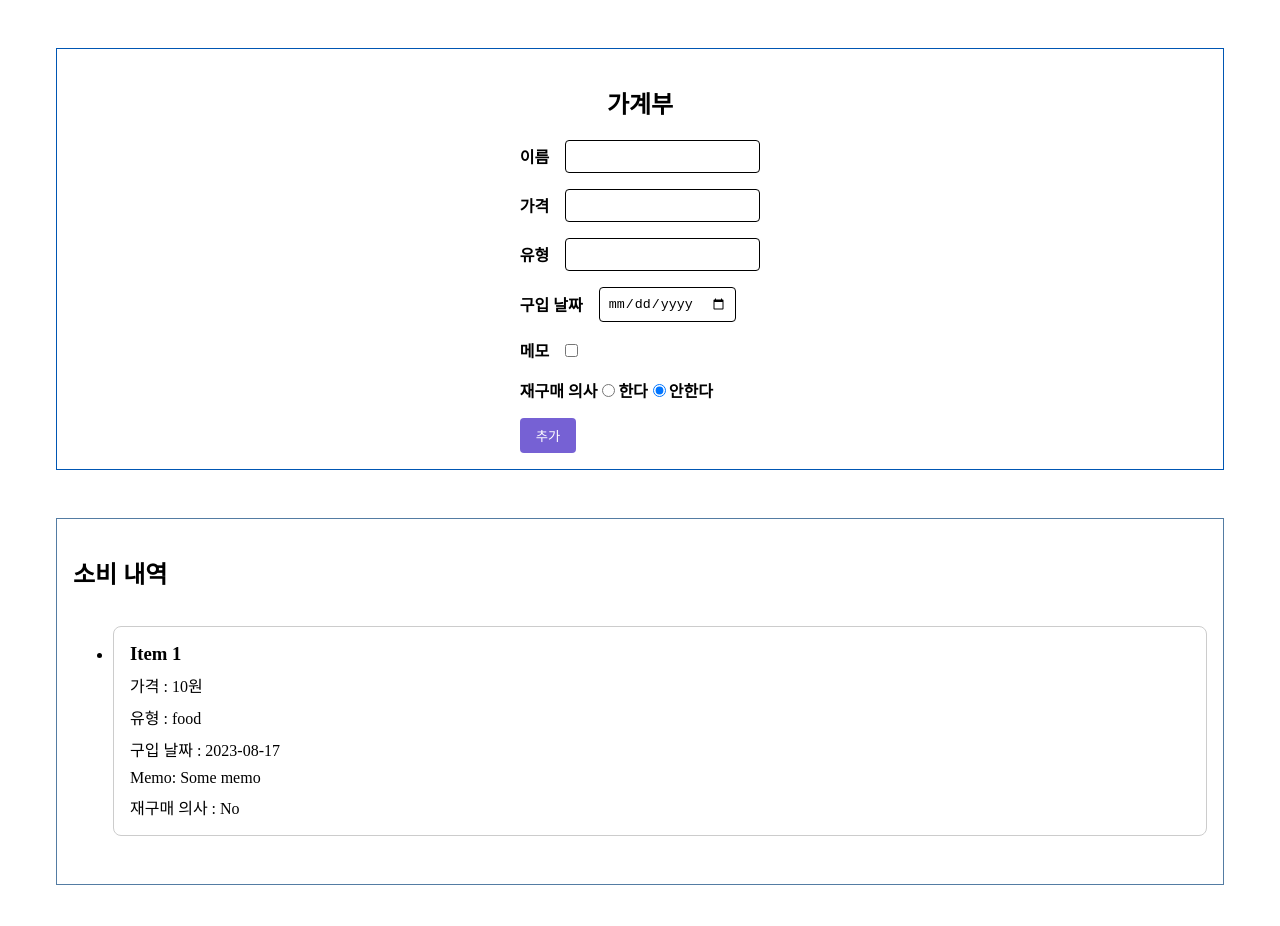
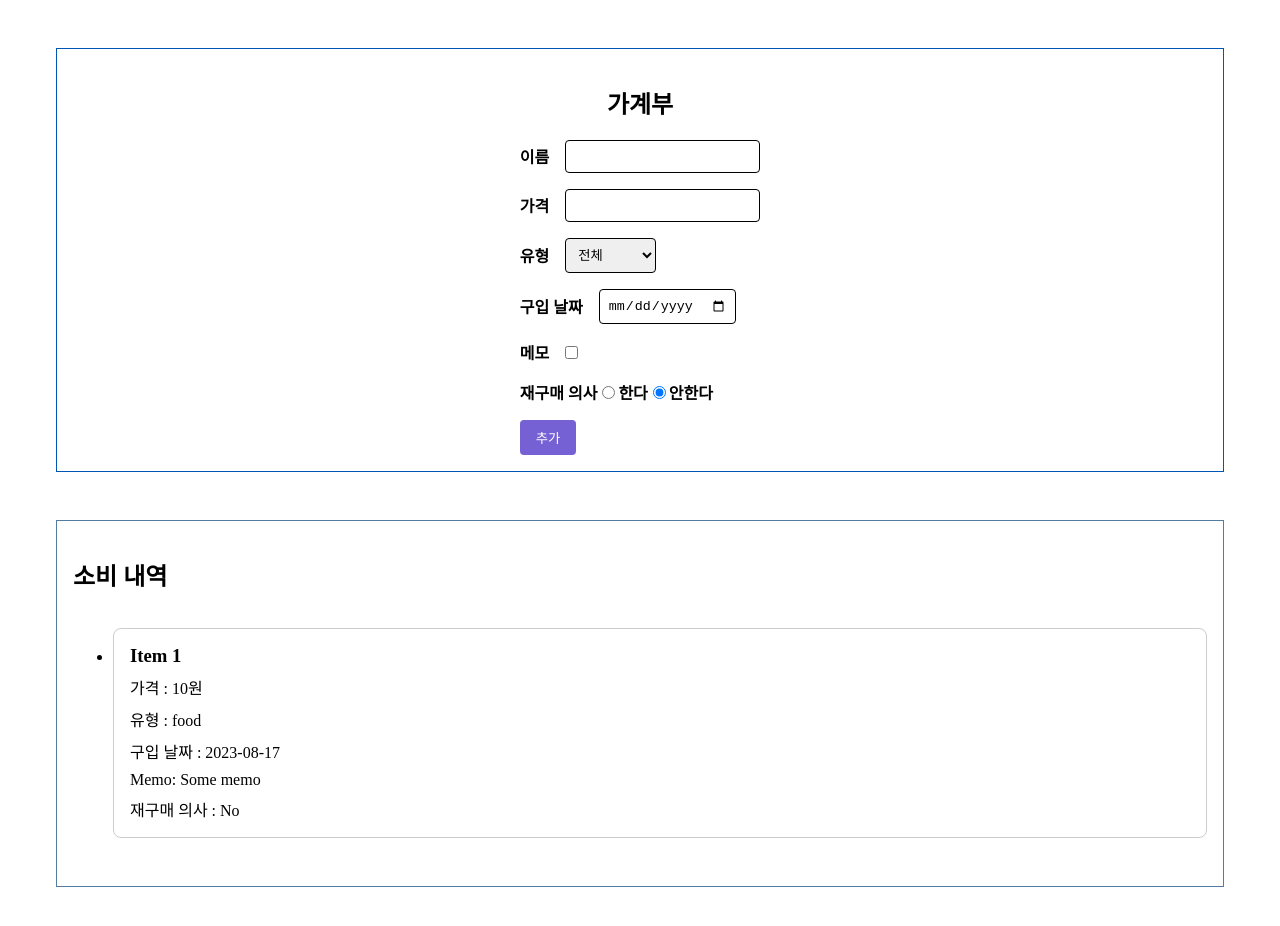
Before and after one commit to justkeepgoin/budget-practice, a React (Create React App) app: page / in a window 1280 px wide. Shown: the top 926 px of the page. Built offline with nearby package versions, Linux system fonts and the light colour scheme.

Commit message:
feat. 재구매의사 라디오 로직 수정
- 재구매의사 라디오가 true값만 선택되어 로직 수정
- 유형 필터 선택 옵션 수정

```diff
--- a/src/ExpenseForm.js
+++ b/src/ExpenseForm.js
@@ -12,12 +12,22 @@ const ExpenseForm = (props) => {
     wantsToRepurchase: false,
   });
 
+  const handleRadioChange = (value) => {
+    setFormData((prevData) => ({
+      ...prevData,
+      wantsToRepurchase: value,
+    }));
+  };
+
   const handleInputChange = (event) => {
     const { name, value, type, checked } = event.target;
 
+    const inputValue =
+      type === "checkbox" || type === "radio" ? checked : value;
+
     setFormData((prevData) => ({
       ...prevData,
-      [name]: type === "checkbox" ? checked : value,
+      [name]: inputValue,
     }));
   };
 
@@ -66,13 +76,20 @@ const ExpenseForm = (props) => {
         <div className={styles["form-row"]}>
           <label className={styles["form-label"]}>
             유형
-            <input
+            <select
               className={styles["form-input"]}
-              type="text"
               name="type"
               value={formData.type}
               onChange={handleInputChange}
-            />
+            >
+              <option value="">전체</option>
+              <option value="food">식사</option>
+              <option value="cafe">카페</option>
+              <option value="life">생활</option>
+              <option value="culture">문화/여가</option>
+              <option value="cosmetic">의복/미용</option>
+              <option value="entertainment">술/유흥</option>
+            </select>
           </label>
         </div>
         <div className={styles["form-row"]}>
@@ -120,9 +137,9 @@ const ExpenseForm = (props) => {
               <input
                 type="radio"
                 name="wantsToRepurchase"
-                value="true"
-                checked={formData.wantsToRepurchase}
-                onChange={handleInputChange}
+                value={true}
+                checked={formData.wantsToRepurchase === true}
+                onChange={() => handleRadioChange(true)}
               />
               한다
             </label>
@@ -130,9 +147,9 @@ const ExpenseForm = (props) => {
               <input
                 type="radio"
                 name="wantsToRepurchase"
-                value="false"
-                checked={!formData.wantsToRepurchase}
-                onChange={handleInputChange}
+                value={false}
+                checked={formData.wantsToRepurchase === false}
+                onChange={() => handleRadioChange(false)}
               />
               안한다
             </label>
```
